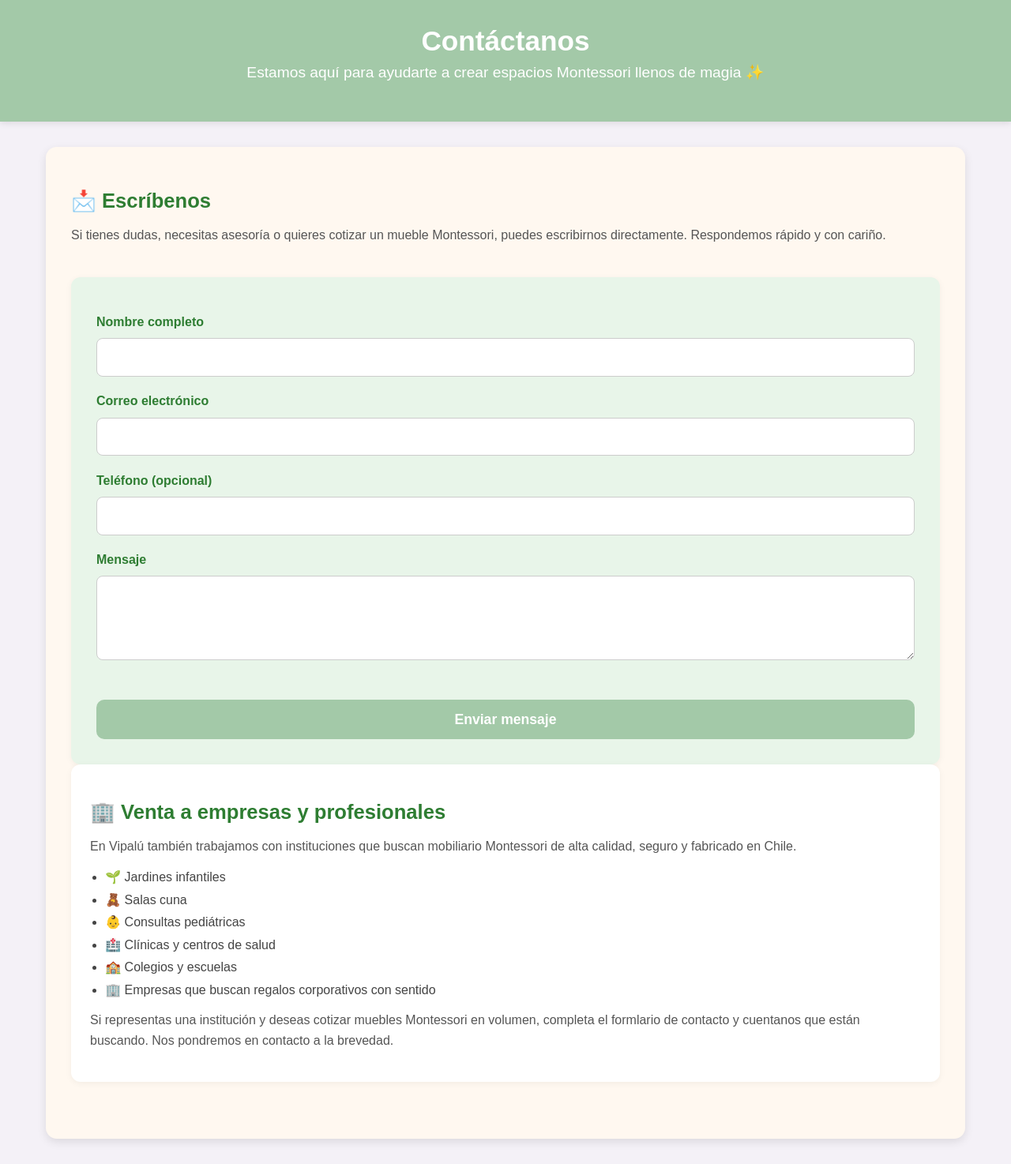
After one commit to MarcoLogica/maderarte, a Django app: page /contactanos/ in a window 1280 px wide. The commit adds this page. Shown: the whole page at 79% size. Run offline with Django 5.2, Linux system fonts and the light colour scheme; parts of the project's set-up code (start-up, migrations or seed data) failed here and were passed over.

Commit message:
Actualización Contactanos + formulario ordenado + página de éxito + tracking

```diff
--- /dev/null
+++ b/base/templates/contactanos.html
@@ -0,0 +1,240 @@
+<!DOCTYPE html>
+<html lang="es">
+<head>
+    <meta charset="UTF-8">
+    <title>Contáctanos - Vipalú</title>
+    <style>
+        body {
+            font-family: 'Quicksand', sans-serif;
+            background: #f4f1f7;
+            margin: 0;
+            padding: 0;
+        }
+
+        .banner {
+            background: #a3c9a8;
+            color: white;
+            padding: 2rem;
+            text-align: center;
+            box-shadow: 0 2px 8px rgba(0,0,0,0.1);
+        }
+
+        .banner h1 {
+            margin: 0;
+            font-size: 2.2rem;
+        }
+
+        .banner p {
+            margin-top: 0.5rem;
+            font-size: 1.2rem;
+        }
+
+        .contenedor {
+            max-width: 1100px;
+            margin: 2rem auto;
+            padding: 2rem;
+            background: #fff8f0;
+            border-radius: 14px;
+            box-shadow: 0 4px 12px rgba(0,0,0,0.1);
+        }
+
+        .seccion {
+            margin-bottom: 2.5rem;
+        }
+
+        .seccion h2 {
+            color: #2e7d32;
+            font-size: 1.6rem;
+            margin-bottom: 0.8rem;
+        }
+
+        .seccion p {
+            color: #555;
+            font-size: 1rem;
+            line-height: 1.6;
+        }
+
+        .formulario-contacto {
+            background: #e8f5e9;
+            padding: 1.8rem;
+            border-radius: 12px;
+            box-shadow: 0 2px 8px rgba(0,0,0,0.05);
+        }
+
+        .formulario-contacto label {
+            font-weight: bold;
+            color: #2e7d32;
+            margin-top: 1rem;
+            display: block;
+        }
+
+        .formulario-contacto input,
+        .formulario-contacto textarea {
+            width: 100%;
+            padding: 0.8rem;
+            border: 1px solid #ccc;
+            border-radius: 8px;
+            font-size: 1rem;
+            margin-top: 0.3rem;
+            background: white;
+        }
+
+        .formulario-contacto button {
+            margin-top: 1.5rem;
+            background: #a3c9a8;
+            color: white;
+            padding: 0.9rem 1.4rem;
+            border: none;
+            border-radius: 10px;
+            font-size: 1.1rem;
+            font-weight: bold;
+            cursor: pointer;
+            transition: 0.3s ease;
+        }
+
+        .formulario-contacto button:hover {
+            background: #8bbf91;
+        }
+
+        .empresas-box {
+            background: #fff;
+            padding: 1.5rem;
+            border-radius: 12px;
+            box-shadow: 0 2px 8px rgba(0,0,0,0.05);
+        }
+
+        .empresas-box ul {
+            margin-top: 1rem;
+            padding-left: 1.2rem;
+        }
+
+        .empresas-box li {
+            margin-bottom: 0.6rem;
+            color: #444;
+        }
+
+        .formulario-contacto {
+    background: #e8f5e9;
+    padding: 2rem;
+    border-radius: 12px;
+    box-shadow: 0 2px 8px rgba(0,0,0,0.05);
+}
+
+.formulario-contacto .campo {
+    margin-bottom: 1.4rem;
+}
+
+.formulario-contacto label {
+    display: block;
+    font-weight: bold;
+    color: #2e7d32;
+    margin-bottom: 0.4rem;
+    font-size: 1rem;
+}
+
+.formulario-contacto input,
+.formulario-contacto textarea {
+    width: 100%;
+    padding: 0.9rem;
+    border: 1px solid #ccc;
+    border-radius: 8px;
+    font-size: 1rem;
+    background: white;
+    box-sizing: border-box;
+}
+
+.btn-enviar {
+    background: #a3c9a8;
+    color: white;
+    padding: 0.9rem 1.4rem;
+    border: none;
+    border-radius: 10px;
+    font-size: 1.1rem;
+    font-weight: bold;
+    cursor: pointer;
+    transition: 0.3s ease;
+    width: 100%;
+    margin-top: 1rem;
+}
+
+.btn-enviar:hover {
+    background: #8bbf91;
+}
+
+    </style>
+</head>
+
+<body>
+
+    <header class="banner">
+        <h1>Contáctanos</h1>
+        <p>Estamos aquí para ayudarte a crear espacios Montessori llenos de magia ✨</p>
+    </header>
+
+    <section class="contenedor">
+
+        <!-- SECCIÓN CONTACTO GENERAL -->
+        <div class="seccion">
+            <h2>📩 Escríbenos</h2>
+            <p>
+                Si tienes dudas, necesitas asesoría o quieres cotizar un mueble Montessori,
+                puedes escribirnos directamente. Respondemos rápido y con cariño.
+            </p>
+        </div>
+
+     <div class="formulario-contacto">
+    <form method="POST">
+        {% csrf_token %}
+
+        <div class="campo">
+            <label for="nombre">Nombre completo</label>
+            <input type="text" id="nombre" name="nombre" required>
+        </div>
+
+        <div class="campo">
+            <label for="correo">Correo electrónico</label>
+            <input type="email" id="correo" name="correo" required>
+        </div>
+
+        <div class="campo">
+            <label for="telefono">Teléfono (opcional)</label>
+            <input type="text" id="telefono" name="telefono">
+        </div>
+
+        <div class="campo">
+            <label for="mensaje">Mensaje</label>
+            <textarea id="mensaje" name="mensaje" rows="4" required></textarea>
+        </div>
+
+        <button type="submit" class="btn-enviar">Enviar mensaje</button>
+    </form>
+</div>
+
+        <!-- SECCIÓN EMPRESAS -->
+        <div class="seccion empresas-box">
+            <h2>🏢 Venta a empresas y profesionales</h2>
+            <p>
+                En Vipalú también trabajamos con instituciones que buscan mobiliario Montessori
+                de alta calidad, seguro y fabricado en Chile.
+            </p>
+
+            <ul>
+                <li>🌱 Jardines infantiles</li>
+                <li>🧸 Salas cuna</li>
+                <li>👶 Consultas pediátricas</li>
+                <li>🏥 Clínicas y centros de salud</li>
+                <li>🏫 Colegios y escuelas</li>
+                <li>🏢 Empresas que buscan regalos corporativos con sentido</li>
+            </ul>
+
+            <p style="margin-top:1rem;">
+                Si representas una institución y deseas cotizar muebles Montessori en volumen,
+                completa el formlario de contacto y cuentanos que están buscando. Nos pondremos en contacto a la brevedad.
+
+            </p>
+        </div>
+
+    </section>
+
+</body>
+</html>
--- a/base/templates/home.html
+++ b/base/templates/home.html
@@ -1169,7 +1169,7 @@ max-width: 1700px;
     <div class="navbar-links">
         <a href="{% url 'panel' %}">Panel</a>
         <a href="{% url 'ver_carrito' %}">🛒 Ver carrito</a>
-        <a href="{% url 'home' %}">Contacto</a>
+        <a href="{% url 'contactanos' %}">Contacto</a>
     </div>
 
 </div>
--- a/base/urls.py
+++ b/base/urls.py
@@ -119,6 +119,12 @@ path('montessori-en-casa/', views.montessori_en_casa, name='montessori_en_casa')
     path("transportista/panel/<int:transportista_id>/", panel_transportista, name="panel_transportista"),
     path("orden/entregar/<int:orden_id>/", marcar_entregada, name="marcar_entregada"),
     path("panel-principal/", panel_principal, name="panel_principal"),
+    path("mercado-pago/", views.mercado_pago, name="mercado_pago"),
+path("contactanos/", views.contactanos, name="contactanos"),
+path("contacto-enviado/", views.contacto_enviado, name="contacto_enviado"),
+
+
+
 
 
 
--- a/base/views.py
+++ b/base/views.py
@@ -300,7 +300,7 @@ def pago(request):
             Tu código de seguimiento es: {orden.codigo_seguimiento}
 
             Puedes ver el estado de tu pedido aquí:
-            https://tu-dominio.cl/tracking/{orden.codigo_seguimiento}/
+            https://maderarte.pythonanywhere.com/tracking/{orden.codigo_seguimiento}/
 
             Nuestro equipo confirmará tu pago y te avisaremos cuando tu pedido esté listo para despacho.
 
@@ -1747,3 +1747,46 @@ def marcar_entregada(request, orden_id):
 
 def panel_principal(request):
     return render(request, "panel_principal.html")
+
+
+# mercado pago en cuetas
+
+# views.py
+from django.shortcuts import render
+
+def mercado_pago(request):
+    return render(request, "mercado_pago.html")
+
+from django.core.mail import send_mail
+from django.shortcuts import render, redirect
+
+def contactanos(request):
+    if request.method == "POST":
+        nombre = request.POST.get("nombre")
+        correo = request.POST.get("correo")
+        telefono = request.POST.get("telefono")
+        mensaje = request.POST.get("mensaje")
+
+        cuerpo = (
+            f"Nuevo mensaje desde la página de contacto Vipalú:\n\n"
+            f"Nombre: {nombre}\n"
+            f"Correo: {correo}\n"
+            f"Teléfono: {telefono}\n"
+            f"Mensaje:\n{mensaje}\n"
+        )
+
+        send_mail(
+            subject="Nuevo mensaje desde Contactanos - Vipalú",
+            message=cuerpo,
+            from_email="no-reply@vipalu.cl",  # puede ser cualquiera
+            recipient_list=["marco.sepulvedam85@gmail.com"],
+            fail_silently=False,
+        )
+
+        return redirect("contacto_enviado")
+
+    return render(request, "contactanos.html")
+
+
+def contacto_enviado(request):
+    return render(request, "contacto_enviado.html")
```
Also changed, not shown: base/templates/contacto_enviado.html (added, +58 -0 lines), base/templates/mercado_pago.html (added, +119 -0 lines), base/templates/pago.html (+126 -10 lines), base/templates/tracking_no_encontrado.html (added, +57 -0 lines).
